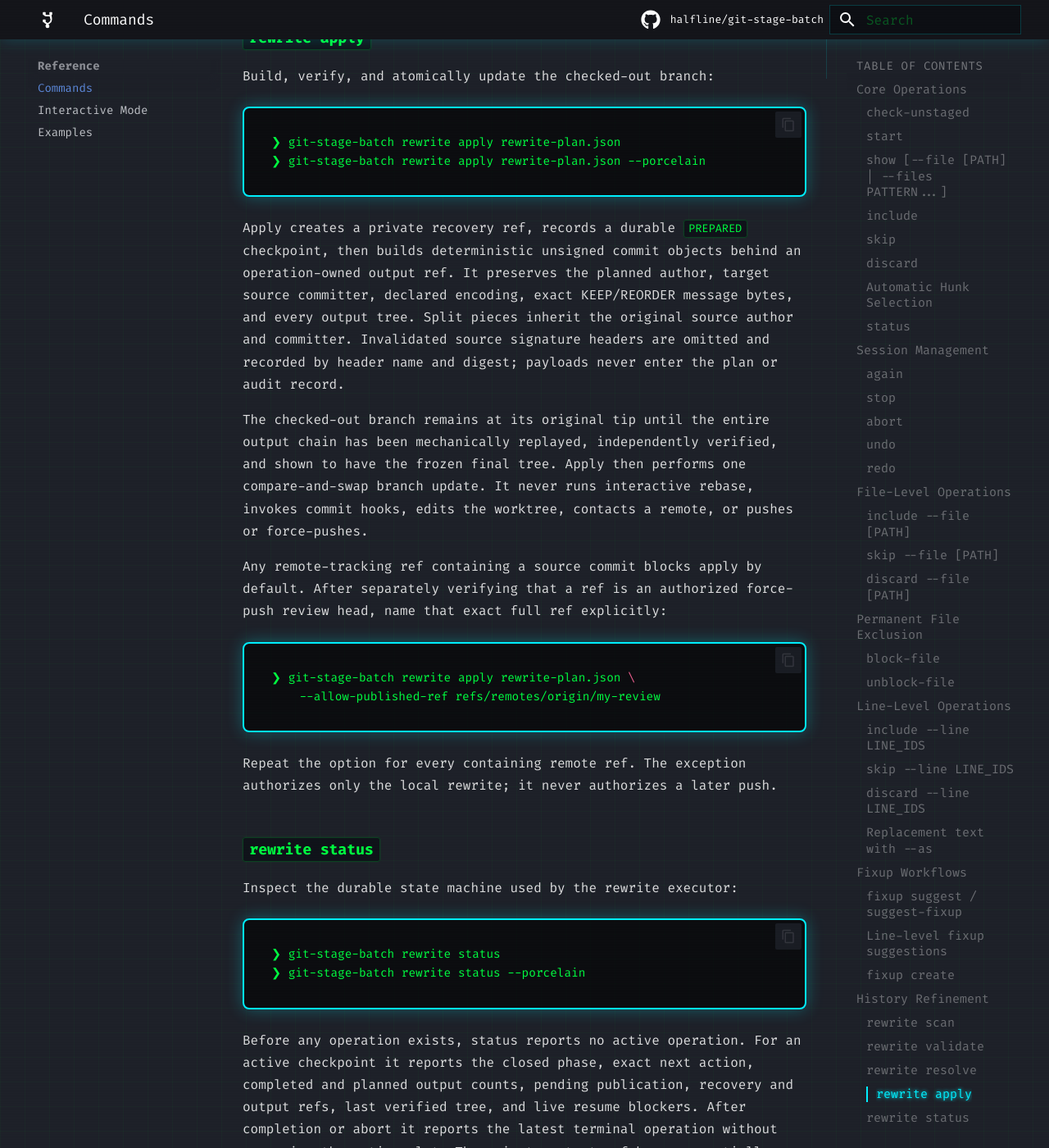
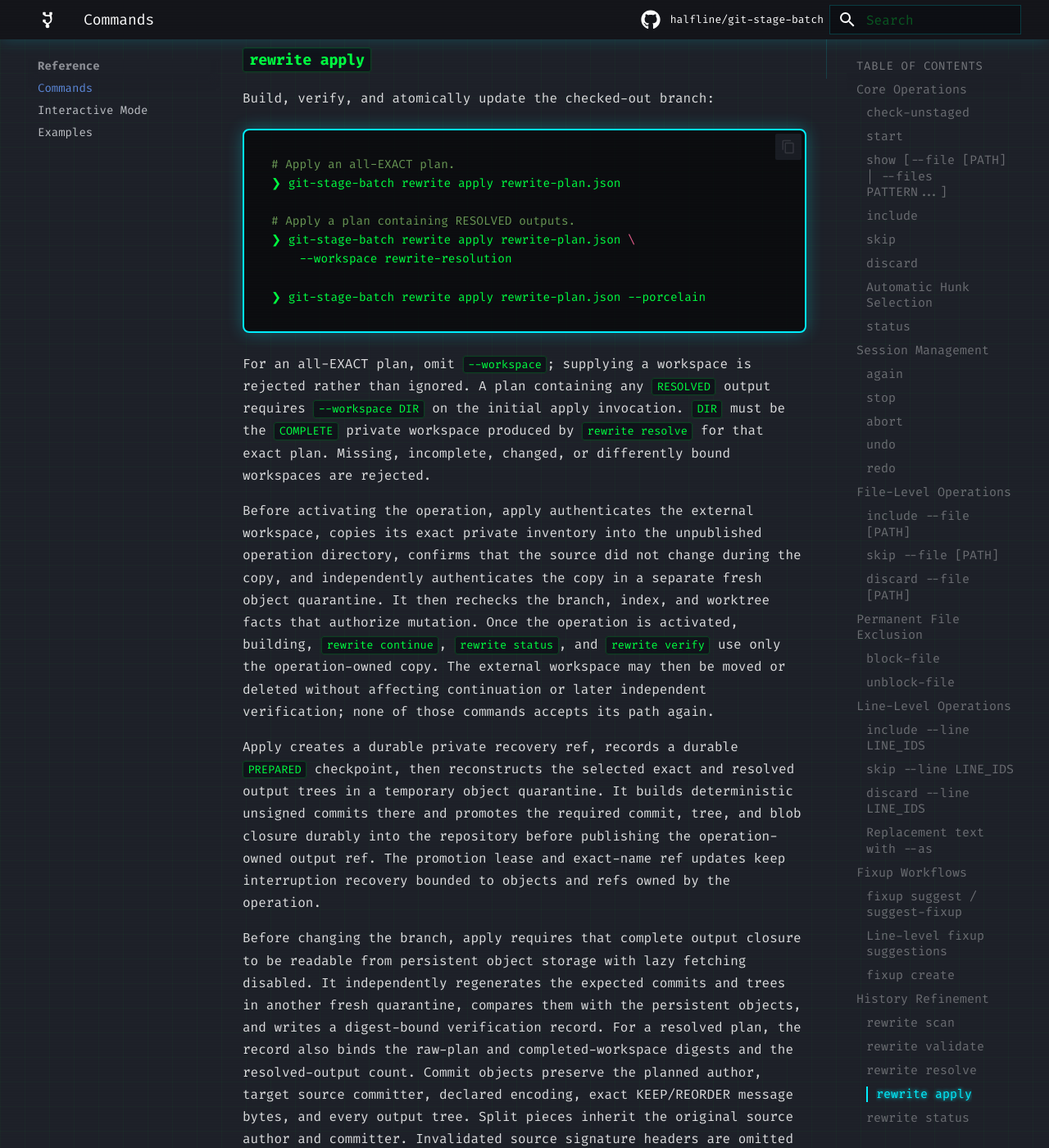
Before and after one commit to halfline/git-stage-batch, an MkDocs documentation site: the page built from docs/commands.md, in a window 1280 px wide and 1400 px high, scrolled down 32588 px. Shown: the whole window at 82% size. Built offline with MkDocs 1.6.1 and Material for MkDocs 9.7.7, drawn with Linux system fonts in a browser that asks for light colours; comment, search, counter and statistics services are not loaded; some of the changed text lies outside the part shown.

Commit message:
docs: Document resolved rewrite application
Resolution workspaces are documented as validation-only even though apply
now owns and replays completed results durably.

That stale contract obscures the required handoff, external workspace
lifetime, and object publication guarantees.

This commit documents --workspace, authenticated operation-owned copies,
quarantined construction, durable promotion, and independent verification.

The next commit will update the command manual with the same lifecycle.

````diff
--- a/docs/commands.md
+++ b/docs/commands.md
@@ -1156,22 +1156,58 @@ publishes the completed workspace by itself. Re-running without `--accept`
 safely reports the current request without accepting its seeded result.
 The first invocation requires that the workspace path does not exist;
 subsequent invocations reopen only the workspace bound to the same plan.
-The completed external workspace is currently an input only to
-`rewrite validate`. `rewrite apply` does not yet accept `--workspace`, so
-this slice does not use the workspace to build or publish replacement commits.
+The completed external workspace remains a reusable, read-only input to
+`rewrite validate`. Supply it with `--workspace` on the initial
+`rewrite apply` invocation to hand its authenticated results to a durable
+operation; apply never modifies or publishes the external workspace itself.
 
 ### `rewrite apply`
 
 Build, verify, and atomically update the checked-out branch:
 
 ```bash
+# Apply an all-EXACT plan.
 ❯ git-stage-batch rewrite apply rewrite-plan.json
+
+# Apply a plan containing RESOLVED outputs.
+❯ git-stage-batch rewrite apply rewrite-plan.json \
+    --workspace rewrite-resolution
+
 ❯ git-stage-batch rewrite apply rewrite-plan.json --porcelain
 ```
 
-Apply creates a private recovery ref, records a durable `PREPARED` checkpoint,
-then builds deterministic unsigned commit objects behind an operation-owned
-output ref. It preserves the planned author, target source committer, declared
+For an all-EXACT plan, omit `--workspace`; supplying a workspace is rejected
+rather than ignored. A plan containing any `RESOLVED` output requires
+`--workspace DIR` on the initial apply invocation. `DIR` must be the
+`COMPLETE` private workspace produced by `rewrite resolve` for that exact
+plan. Missing, incomplete, changed, or differently bound workspaces are
+rejected.
+
+Before activating the operation, apply authenticates the external workspace,
+copies its exact private inventory into the unpublished operation directory,
+confirms that the source did not change during the copy, and independently
+authenticates the copy in a separate fresh object quarantine. It then rechecks
+the branch, index, and worktree facts that authorize mutation. Once the
+operation is activated, building, `rewrite continue`, `rewrite status`, and
+`rewrite verify` use only the operation-owned copy. The external workspace may
+then be moved or deleted without affecting continuation or later independent
+verification; none of those commands accepts its path again.
+
+Apply creates a durable private recovery ref, records a durable `PREPARED`
+checkpoint, then reconstructs the selected exact and resolved output trees in
+a temporary object quarantine. It builds deterministic unsigned commits there
+and promotes the required commit, tree, and blob closure durably into the
+repository before publishing the operation-owned output ref. The promotion
+lease and exact-name ref updates keep interruption recovery bounded to objects
+and refs owned by the operation.
+
+Before changing the branch, apply requires that complete output closure to be
+readable from persistent object storage with lazy fetching disabled. It
+independently regenerates the expected commits and trees in another fresh
+quarantine, compares them with the persistent objects, and writes a
+digest-bound verification record. For a resolved plan, the record also binds
+the raw-plan and completed-workspace digests and the resolved-output count.
+Commit objects preserve the planned author, target source committer, declared
 encoding, exact KEEP/REORDER message bytes, and every output tree. Split pieces
 inherit the original source author and committer. Invalidated source signature
 headers are omitted and recorded by header name and digest; payloads never
@@ -1210,12 +1246,13 @@ planned output counts, pending publication, recovery and output refs, last
 verified tree, and live resume blockers. After completion or abort it reports
 the latest terminal operation without occupying the active slot. The private
 output ref keeps a partially built linear chain reachable. Status verifies
-both owned refs, persisted plan and verification digests, source/plan
-identity, output objects, branch compare-and-swap expectation, index, and
-worktree before declaring continuation safe. Porcelain status also reports the
-persisted plan's count for each operation kind. A specialized workflow can
-therefore prove that an active checkpoint belongs to its allowed operation
-subset without reading private state files.
+both owned refs, persisted plan and verification digests, the operation-owned
+resolution workspace when present, source/plan identity, output objects,
+branch compare-and-swap expectation, index, and worktree before declaring
+continuation safe. Porcelain status also reports the persisted plan's count
+for each operation kind. A specialized workflow can therefore prove that an
+active checkpoint belongs to its allowed operation subset without reading
+private state files.
 
 Operation records live below `git-stage-batch/rewrite/` in the repository's
 common Git directory (`.git/git-stage-batch/rewrite/` in an ordinary
@@ -1278,7 +1315,9 @@ Verify works on the active operation or latest complete operation. It
 regenerates the frozen source facts independently of current `HEAD`, replays
 every output tree, rehashes each normalized unsigned commit, checks parents,
 authors, committers, messages, encodings, and signature removal, and compares
-the regenerated audit record with its durable digest.
+the regenerated audit record with its durable digest. For a resolved plan it
+replays the operation-owned workspace and does not read the external workspace
+originally supplied to apply.
 Verification may run while another worktree owns a staging session. It still
 takes the repository session lock so its related reads cannot interleave with
 `rewrite apply`, `rewrite continue`, or `rewrite abort` mutations.
````
